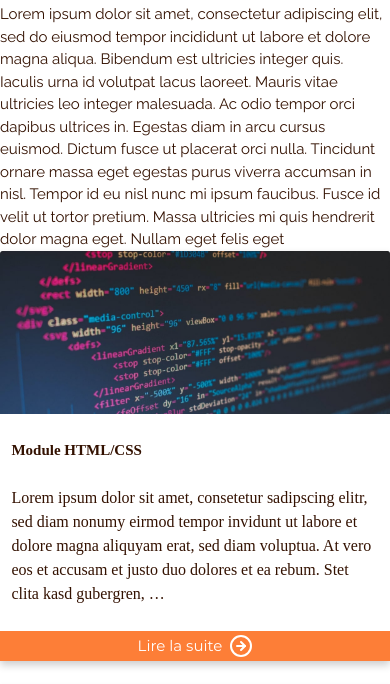
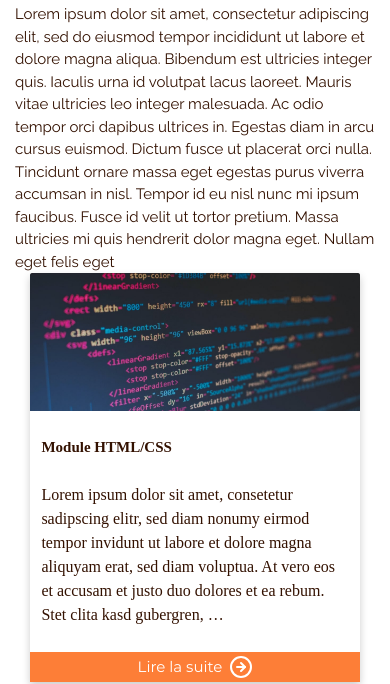
Before and after one commit to iqra93-U/HTML-SCSS, a website: page formation.html in a window 390 px wide. Shown: the part 139-823 px from the top of the page. Drawn offline with Linux system fonts and the light colour scheme.

Commit message:
all style sheets used in this project

```diff
--- a/css/style.css
+++ b/css/style.css
@@ -204,7 +204,7 @@ body .container {
 }
 @media screen and (max-width: 36em) {
   body .container {
-    max-width: 34rem;
+    max-width: 30rem;
   }
 }
 @media screen and (max-width: 48.2em) {
@@ -232,10 +232,10 @@ body h2 {
 body .card {
   position: relative;
   text-align: left;
-  max-width: 38rem;
   margin-left: auto;
   margin-right: auto;
   margin-bottom: 2.5rem;
+  gap: 4rem;
   background-color: #FFFFFF;
   box-shadow: 0 4px 8px 0 rgba(0, 0, 0, 0.2);
   transition: 0.3s;
@@ -329,7 +329,6 @@ header .main-menu .menu {
   font-size: 1.5rem;
 }
 header .main-menu .menu .menu-list {
-  transition: 0.3s;
   margin-right: 0.5rem;
 }
 header .main-menu .menu .menu-list .menu-link {
@@ -340,6 +339,10 @@ header .main-menu .menu .menu-list .menu-link {
   transition: 0.3s;
 }
 header .main-menu .menu .menu-list .menu-link:hover, header .main-menu .menu .menu-list .menu-link:focus {
+  background-color: #FFFFFF;
+  color: #FD7E37;
+}
+header .main-menu .menu .menu-list .active {
   background-color: #FFFFFF;
   color: #FD7E37;
 }
@@ -411,6 +414,9 @@ header .main-menu .menu .menu-list .menu-link:hover, header .main-menu .menu .me
   max-width: 100%;
   margin: auto;
 }
+.latest-news .card-grid .card {
+  max-width: 38rem;
+}
 .latest-news .card-grid .card-images {
   object-fit: cover;
   border-radius: 0.25rem;
@@ -479,11 +485,7 @@ header .main-menu .menu .menu-list .menu-link:hover, header .main-menu .menu .me
 .diplome .diplome-grid {
   display: grid;
   grid-template-columns: repeat(2, 1fr);
-  margin-left: auto;
-  margin-right: auto;
-}
-.diplome .diplome-grid .card {
-  max-width: 45rem;
+  gap: 3rem;
 }
 .diplome .diplome-grid .card-content {
   margin-bottom: 2.5rem;
@@ -641,6 +643,7 @@ header .main-menu .menu .menu-list .menu-link:hover, header .main-menu .menu .me
   }
 }
 .sub-subject .sub-subject-para {
+  max-width: 52.5rem;
   margin-left: auto;
   margin-right: auto;
   margin-top: 2.5rem;
@@ -687,6 +690,15 @@ footer .main-footer .social-media img {
   header .main-menu .menu {
     font-size: 1rem;
   }
+  header .sub-subject .sub-subject-para, header .sub-subject form {
+    margin-left: 1.5rem;
+    margin-right: 1.5rem;
+  }
+
+  .sub-subject .sub-subject-para, .diplome .diplome-description, form {
+    margin-left: 1.5rem;
+    margin-right: 1.5rem;
+  }
 }
 @media screen and (max-width: 48.2em) {
   header .main-menu [hidden] {
@@ -728,6 +740,13 @@ footer .main-footer .social-media img {
 
   .diplome .diplome-grid {
     grid-template-columns: repeat(1, 1fr);
+    margin-left: 3rem;
+    margin-right: 3rem;
+  }
+
+  .sub-subject .sub-subject-para, .diplome .diplome-description, form {
+    margin-left: 1.5rem;
+    margin-right: 1.5rem;
   }
 
   footer .main-footer {
```
Also changed, not shown: 1 other file.
